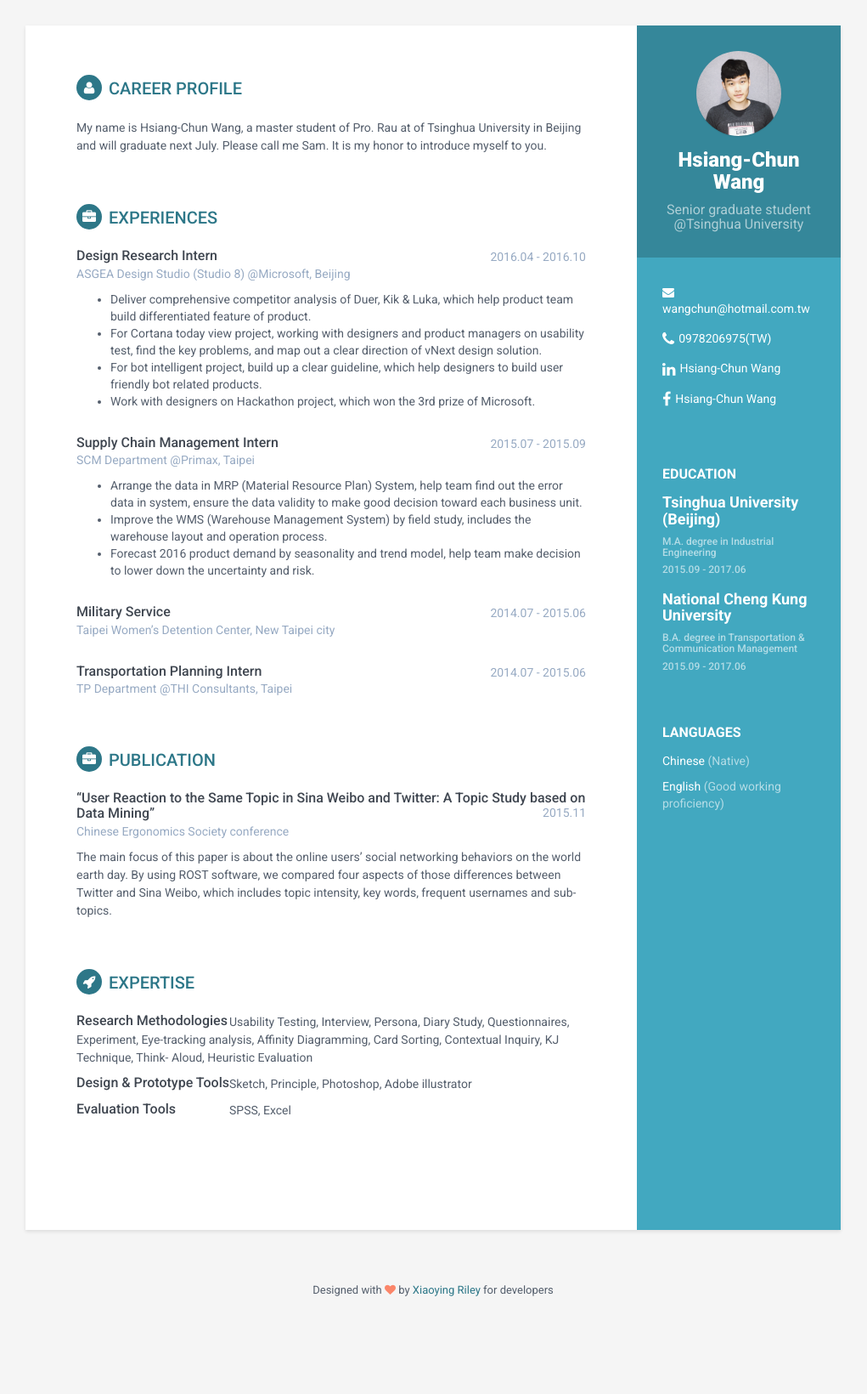
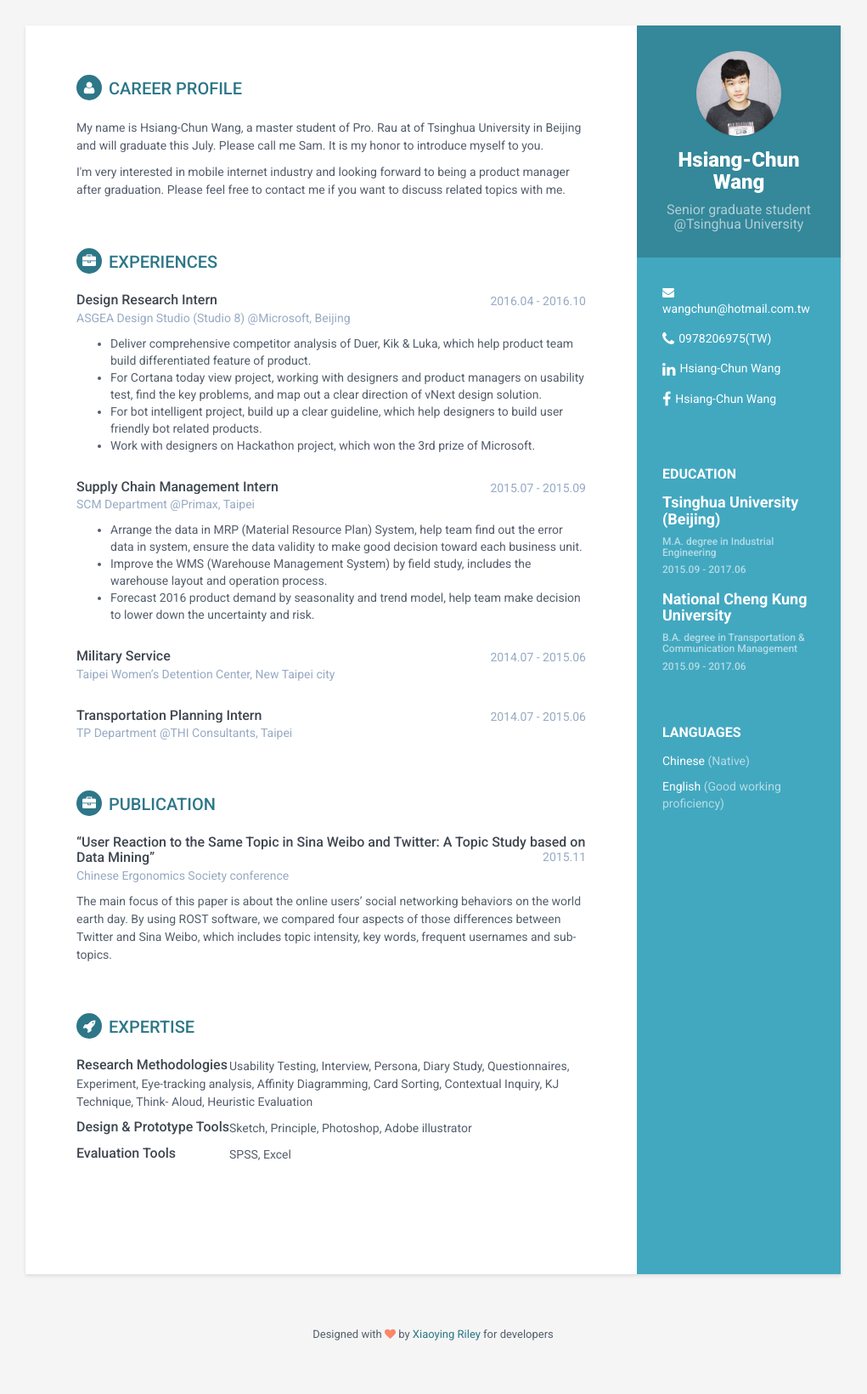
Before and after one commit to hsiangchunwang/hsiangchunwang.github.io, a Jekyll site: the page built from index.html, in a window 1280 px wide. Shown: the whole page at 85% size, without its empty margins (130-1151 px from the left). Built offline with Jekyll 4.4.1, drawn with Linux system fonts in a browser that asks for light colours; before the commit the page ends 1588 px from its top, so only the background shows below that.

Commit message:
Update career-profile.html

```diff
--- a/_includes/career-profile.html
+++ b/_includes/career-profile.html
@@ -1,6 +1,7 @@
 <section class="section summary-section">
 <h2 class="section-title"><i class="fa fa-user"></i>Career Profile</h2>
 <div class="summary">
-    <p>My name is Hsiang-Chun Wang, a master student of Pro. Rau at of Tsinghua University in Beijing and will graduate next July. Please call me Sam. It is my honor to introduce myself to you.</p>
+    <p>My name is Hsiang-Chun Wang, a master student of Pro. Rau at of Tsinghua University in Beijing and will graduate this July. Please call me Sam. It is my honor to introduce myself to you.</p>
+    <p>I'm very interested in mobile internet industry and looking forward to being a product manager after graduation. Please feel free to contact me if you want to discuss related topics with me. </p>
 </div><!--//summary-->
 </section><!--//section-->
```
